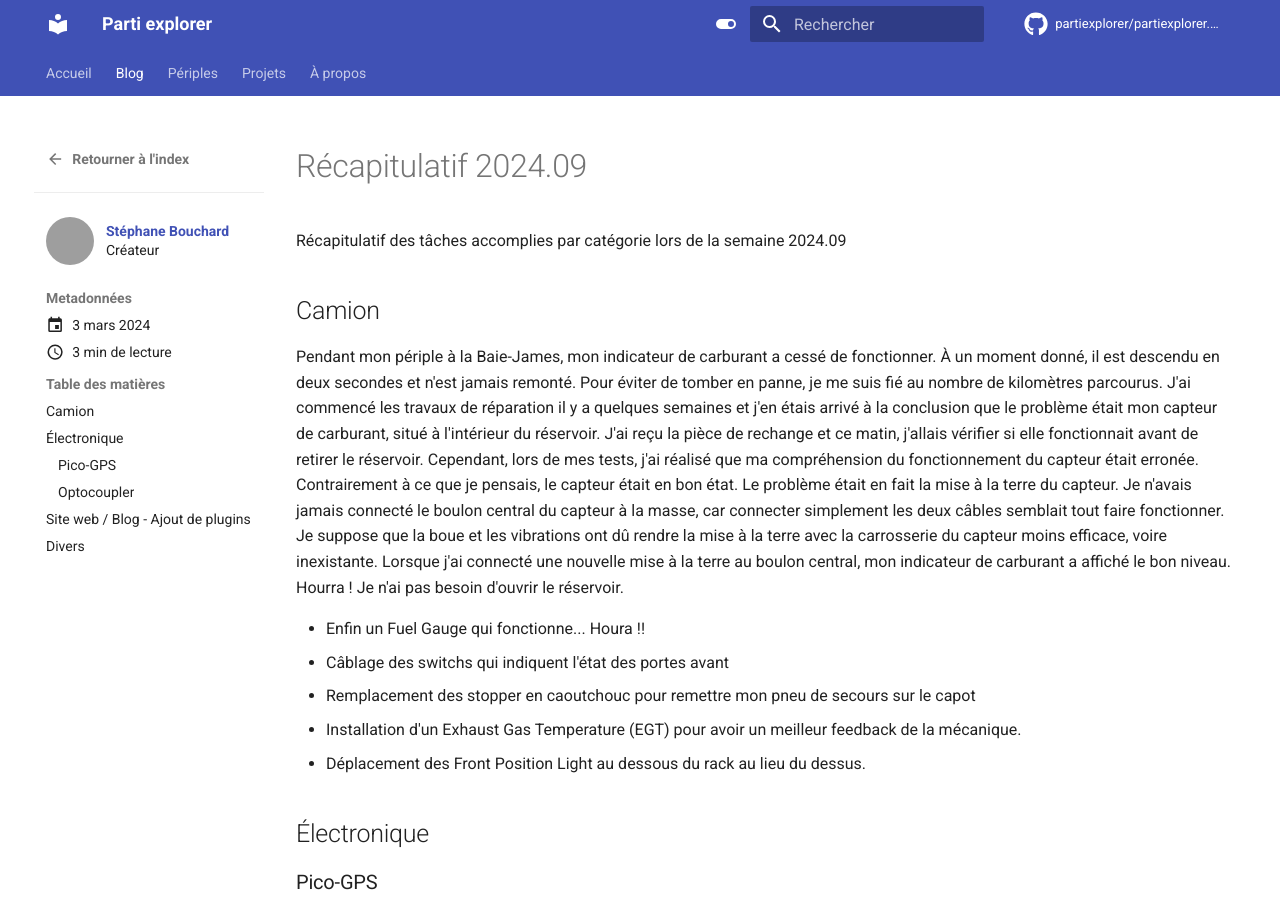
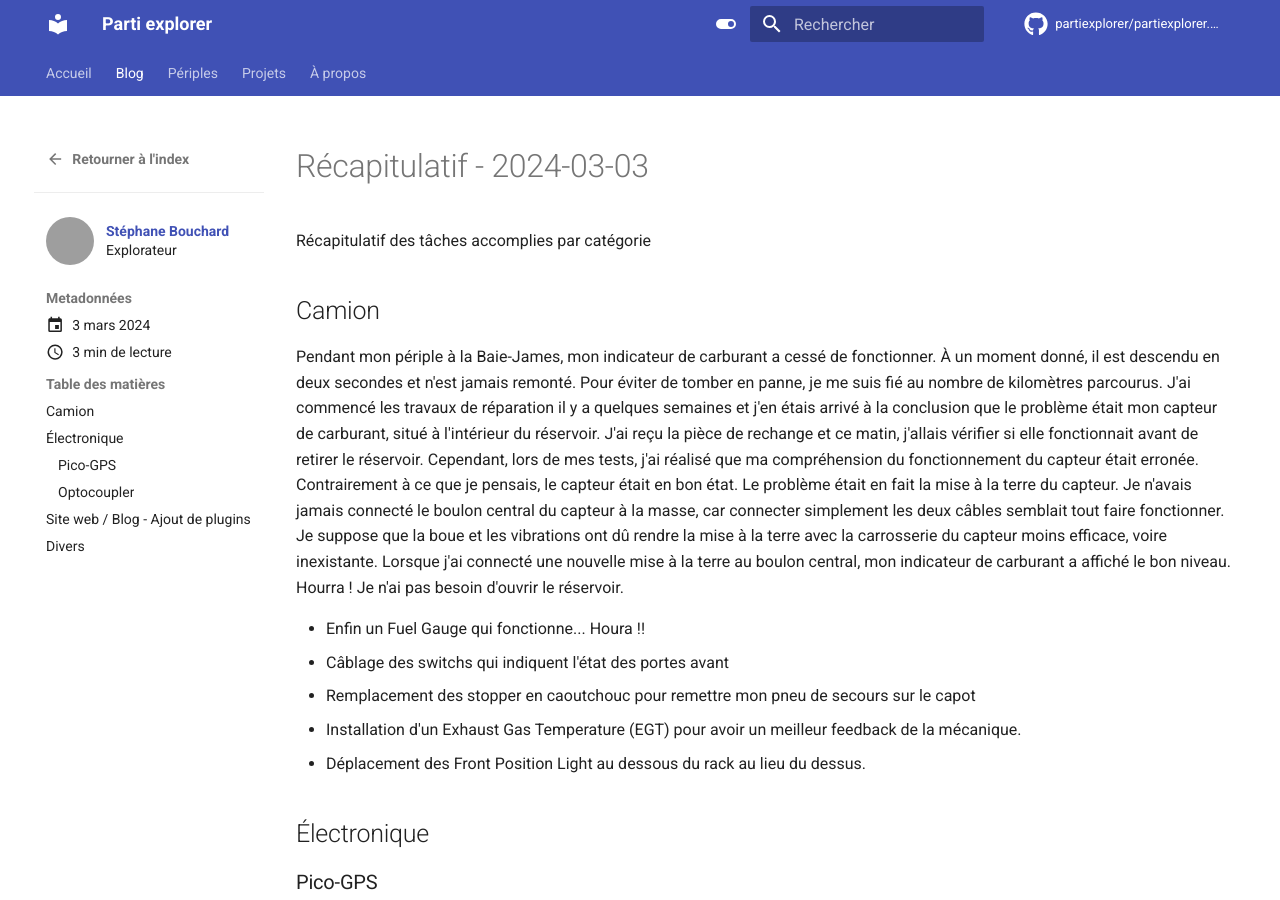
Before and after one commit to partiexplorer/partiexplorer.github.io, an MkDocs documentation site: the page built from docs/blog/posts/recapitulatif_2024.03-03.md, in a window 1280 px wide and 900 px high. Built offline with MkDocs 1.6.1 and Material for MkDocs 9.7.7, drawn with Linux system fonts in a browser that asks for light colours; comment, search, counter and statistics services are not loaded; some of the changed text lies outside the part shown; grey boxes are pictures that could not be loaded.

Commit message:
fix typo and reorg march update

```diff
--- a/docs/blog/.authors.yml
+++ b/docs/blog/.authors.yml
@@ -1,6 +1,6 @@
 authors:
   partiexplorer:
     name: Stéphane Bouchard
-    description: Créateur
+    description: Explorateur
     avatar: https://avatars.githubusercontent.com/u/59700933
     url: https://github.com/partiexplorer
--- a/docs/blog/posts/recapitulatif_2024.09.md
+++ b/docs/blog/posts/recapitulatif_2024.03-03.md
@@ -9,9 +9,9 @@ tags:
     - Québec
 ---
 
-# Récapitulatif 2024.09
+# Récapitulatif - 2024-03-03
 
-Récapitulatif des tâches accomplies par catégorie lors de la semaine 2024.09
+Récapitulatif des tâches accomplies par catégorie
 
 ## Camion
 
```
Also changed, not shown: docs/blog/posts/recapitulatif_2024-04-27.md (+1 -1 lines).
